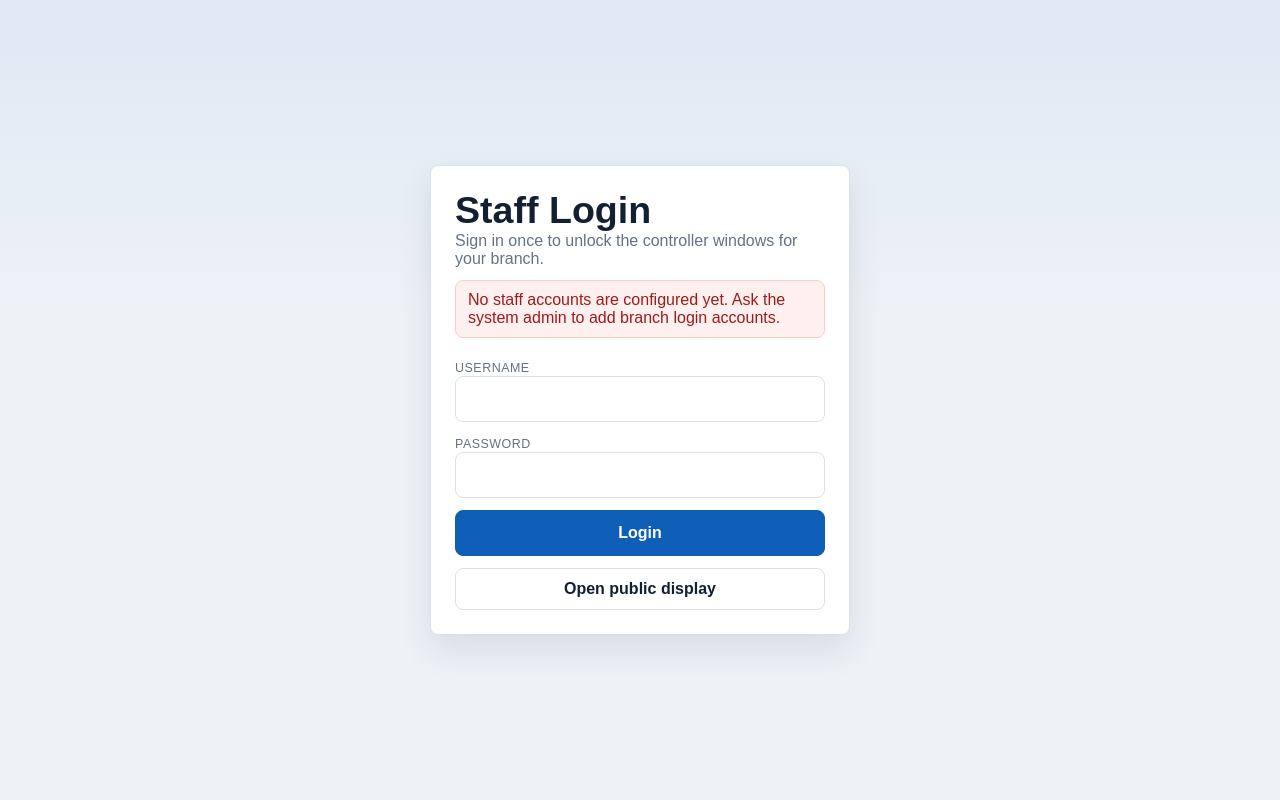
After one commit to donaks/PSA-queuing, a Flask app: page /login in a window 1280 px wide. The commit adds this page. Run offline with Flask 3, Linux system fonts and the light colour scheme.

Commit message:
Add branch staff login

```diff
--- a/app.py
+++ b/app.py
@@ -1,8 +1,9 @@
-from flask import Flask, render_template, jsonify, request
+from flask import Flask, render_template, jsonify, redirect, request, session, url_for
 from threading import Lock
 from dotenv import load_dotenv
 from ipaddress import ip_address, ip_network
 from werkzeug.middleware.proxy_fix import ProxyFix
+from werkzeug.security import check_password_hash
 import os
 import time
 
@@ -18,6 +19,7 @@ lock = Lock()
 
 QUEUES = ["reg-pri", "reg-reg", "iss-pri", "iss-reg"]
 ADMIN_TOKEN = os.getenv("QUEUE_ADMIN_TOKEN", "").strip()
+DEFAULT_BRANCH = os.getenv("DEFAULT_BRANCH", "main").strip() or "main"
 LAN_NETWORKS = tuple(
     ip_network(network)
     for network in (
@@ -32,15 +34,9 @@ LAN_NETWORKS = tuple(
     )
 )
 
-queue_state = {
-    "reg-pri": {"called": 0, "serving": 0, "max": None},
-    "reg-reg": {"called": 0, "serving": 0, "max": None},
-    "iss-pri": {"called": 0, "serving": 0, "max": None},
-    "iss-reg": {"called": 0, "serving": 0, "max": None},
-}
-
-announcement_events = []
-latest_announcement_id = 0
+branch_states = {}
+branch_announcements = {}
+branch_latest_announcement_ids = {}
 
 WINDOW_MAPPING = {
     1: {"queue": "reg-pri", "title": "REGISTRATION", "type": "PRIORITY"},
@@ -48,6 +44,98 @@ WINDOW_MAPPING = {
     3: {"queue": "iss-pri", "title": "ISSUANCE", "type": "PRIORITY"},
     4: {"queue": "iss-reg", "title": "ISSUANCE", "type": "REGULAR"},
 }
+
+
+def make_queue_state():
+    return {
+        "reg-pri": {"called": 0, "serving": 0, "max": None},
+        "reg-reg": {"called": 0, "serving": 0, "max": None},
+        "iss-pri": {"called": 0, "serving": 0, "max": None},
+        "iss-reg": {"called": 0, "serving": 0, "max": None},
+    }
+
+
+def parse_admin_accounts():
+    accounts = {}
+    raw_accounts = os.getenv("QUEUE_ADMIN_USERS", "").strip()
+
+    for item in raw_accounts.split(";"):
+        if not item.strip():
+            continue
+
+        parts = item.split(":", 2)
+        if len(parts) != 3:
+            continue
+
+        branch, username, password = [part.strip() for part in parts]
+        if branch and username and password:
+            accounts[username] = {"branch": branch, "password": password}
+
+    fallback_username = os.getenv("QUEUE_ADMIN_USERNAME", "").strip()
+    fallback_password = os.getenv("QUEUE_ADMIN_PASSWORD", "").strip()
+    if fallback_username and fallback_password:
+        accounts.setdefault(
+            fallback_username,
+            {"branch": DEFAULT_BRANCH, "password": fallback_password}
+        )
+
+    return accounts
+
+
+ADMIN_ACCOUNTS = parse_admin_accounts()
+
+
+def check_account_password(stored_password, candidate_password):
+    if stored_password.startswith(("pbkdf2:", "scrypt:")):
+        return check_password_hash(stored_password, candidate_password)
+
+    return stored_password == candidate_password
+
+
+def normalize_branch(branch):
+    branch = (branch or DEFAULT_BRANCH).strip().lower()
+    allowed = []
+    for character in branch:
+        if character.isalnum() or character in {"-", "_"}:
+            allowed.append(character)
+
+    return "".join(allowed) or DEFAULT_BRANCH
+
+
+def get_branch_state(branch):
+    branch = normalize_branch(branch)
+    if branch not in branch_states:
+        branch_states[branch] = make_queue_state()
+        branch_announcements[branch] = []
+        branch_latest_announcement_ids[branch] = 0
+
+    return branch_states[branch]
+
+
+def public_branch():
+    return normalize_branch(request.args.get("branch") or DEFAULT_BRANCH)
+
+
+def active_branch():
+    return normalize_branch(session.get("branch") or DEFAULT_BRANCH)
+
+
+def logged_in():
+    return bool(session.get("username") and session.get("branch"))
+
+
+def safe_next_url(next_url):
+    if next_url and next_url.startswith("/") and not next_url.startswith("//"):
+        return next_url
+
+    return url_for("controller")
+
+
+def login_required_response():
+    if request.path.startswith("/api/"):
+        return jsonify({"error": "Login required"}), 401
+
+    return redirect(url_for("login", next=request.full_path.rstrip("?")))
 
 
 def get_queue_name(queue):
@@ -86,6 +174,9 @@ def request_admin_token():
 
 
 def control_allowed():
+    if logged_in():
+        return True
+
     if ADMIN_TOKEN and request_admin_token() == ADMIN_TOKEN:
         return True
 
@@ -95,6 +186,9 @@ def control_allowed():
 def require_control_access():
     if control_allowed():
         return None
+
+    if not logged_in() and not request_admin_token():
+        return jsonify({"error": "Login required"}), 401
 
     return jsonify({"error": "Controller access denied"}), 403
 
@@ -120,21 +214,23 @@ def make_announcement(queue, mode, serving_number=None, called_number=None):
     return ""
 
 
-def save_announcement(queue, message):
-    global latest_announcement_id
-
+def save_announcement(branch, queue, message):
     if not message:
         return None
 
-    latest_announcement_id += 1
+    branch = normalize_branch(branch)
+    get_branch_state(branch)
+    branch_latest_announcement_ids[branch] += 1
 
     event = {
-        "id": latest_announcement_id,
+        "id": branch_latest_announcement_ids[branch],
         "message": message,
         "queue": queue,
+        "branch": branch,
         "timestamp": time.time()
     }
 
+    announcement_events = branch_announcements[branch]
     announcement_events.append(event)
 
     if len(announcement_events) > 300:
@@ -145,35 +241,83 @@ def save_announcement(queue, message):
 
 @app.route("/")
 def home():
-    return render_template("home.html")
+    return render_template("home.html", branch=DEFAULT_BRANCH, user=session.get("username"))
+
+
+@app.route("/login", methods=["GET", "POST"])
+def login():
+    error = ""
+    next_url = safe_next_url(request.args.get("next") or url_for("controller"))
+
+    if request.method == "POST":
+        next_url = safe_next_url(request.form.get("next") or next_url)
+        username = request.form.get("username", "").strip()
+        password = request.form.get("password", "")
+        account = ADMIN_ACCOUNTS.get(username)
+
+        if account and check_account_password(account["password"], password):
+            session.clear()
+            session["username"] = username
+            session["branch"] = normalize_branch(account["branch"])
+            return redirect(next_url)
+
+        error = "Invalid username or password."
+
+    return render_template(
+        "login.html",
+        error=error,
+        next_url=next_url,
+        has_accounts=bool(ADMIN_ACCOUNTS)
+    )
+
+
+@app.route("/logout")
+def logout():
+    session.clear()
+    return redirect(url_for("login"))
 
 
 @app.route("/controller")
 def controller():
-    return render_template("index.html")
+    if not logged_in():
+        return login_required_response()
+
+    branch = active_branch()
+    return render_template("index.html", branch=branch, username=session.get("username"))
 
 
 @app.route("/display")
 def display():
-    return render_template("display.html")
+    return render_template("display.html", branch=DEFAULT_BRANCH)
+
+
+@app.route("/branch/<branch>/display")
+def branch_display(branch):
+    return render_template("display.html", branch=normalize_branch(branch))
 
 
 @app.route("/window/<int:window_id>")
 def window_controller(window_id):
+    if not logged_in():
+        return login_required_response()
+
     if window_id not in WINDOW_MAPPING:
         return "Invalid window", 404
 
     return render_template(
         "window.html",
         window_id=window_id,
-        config=WINDOW_MAPPING[window_id]
+        config=WINDOW_MAPPING[window_id],
+        branch=active_branch(),
+        username=session.get("username")
     )
 
 
 @app.route("/api/state")
 def get_state():
+    branch = public_branch()
     with lock:
-        return jsonify(queue_state)
+        return jsonify(get_branch_state(branch))
 
 @app.route("/api/health")
 def health():
@@ -189,6 +333,8 @@ def debug_client():
         "host": request.host,
         "is_lan": is_lan_request(),
         "control_allowed": control_allowed(),
+        "session_user": session.get("username"),
+        "session_branch": session.get("branch"),
         "trusted_proxy": os.getenv("TRUST_PROXY", "true"),
         "headers": {
             "Forwarded": request.headers.get("Forwarded"),
@@ -206,7 +352,11 @@ def get_announcements():
     except ValueError:
         since = 0
 
+    branch = public_branch()
+
     with lock:
+        announcement_events = branch_announcements.get(branch, [])
+        latest_announcement_id = branch_latest_announcement_ids.get(branch, 0)
         events = [event for event in announcement_events if event["id"] > since]
         events.sort(key=lambda event: event["id"])
 
@@ -225,7 +375,9 @@ def next_queue(queue):
     if queue not in QUEUES:
         return jsonify({"error": "Invalid queue"}), 400
 
+    branch = active_branch()
     with lock:
+        queue_state = get_branch_state(branch)
         q = queue_state[queue]
 
         called = q["called"]
@@ -258,7 +410,7 @@ def next_queue(queue):
                 called_number=new_called
             )
 
-        event = save_announcement(queue, announcement)
+        event = save_announcement(branch, queue, announcement)
 
         return jsonify({"state": queue_state, "event": event})
 
@@ -272,7 +424,9 @@ def reset_queue(queue):
     if queue not in QUEUES:
         return jsonify({"error": "Invalid queue"}), 400
 
+    branch = active_branch()
     with lock:
+        queue_state = get_branch_state(branch)
         queue_state[queue]["called"] = 0
         queue_state[queue]["serving"] = 0
         queue_state[queue]["max"] = None
@@ -289,10 +443,12 @@ def update_max(queue):
     if queue not in QUEUES:
         return jsonify({"error": "Invalid queue"}), 400
 
+    branch = active_branch()
     data = request.get_json() or {}
     raw_value = str(data.get("max", "")).strip()
 
     with lock:
+        queue_state = get_branch_state(branch)
         q = queue_state[queue]
 
         if raw_value == "":
--- a/templates/base.html
+++ b/templates/base.html
@@ -398,6 +398,45 @@
       border-radius: 8px;
     }
 
+    .auth-shell {
+      min-height: 100vh;
+      display: grid;
+      place-items: center;
+      padding: 24px;
+    }
+
+    .auth-card {
+      width: min(420px, 100%);
+      background: #fff;
+      border: 1px solid var(--line);
+      border-radius: 8px;
+      box-shadow: var(--shadow);
+      padding: 24px;
+    }
+
+    .form-grid {
+      display: grid;
+      gap: 12px;
+      margin-top: 20px;
+    }
+
+    .form-grid input {
+      min-height: 46px;
+    }
+
+    .form-grid button {
+      min-height: 46px;
+    }
+
+    .error {
+      margin-top: 12px;
+      color: #9b1c1c;
+      background: var(--red-soft);
+      border: 1px solid #ffc9c9;
+      border-radius: 8px;
+      padding: 10px 12px;
+    }
+
     @media (max-width: 720px) {
       .topbar {
         align-items: flex-start;
--- /dev/null
+++ b/templates/login.html
@@ -0,0 +1,32 @@
+{% extends "base.html" %}
+{% block title %}Staff Login{% endblock %}
+{% block body %}
+  <main class="auth-shell">
+    <section class="auth-card">
+      <h1>Staff Login</h1>
+      <p class="muted">Sign in once to unlock the controller windows for your branch.</p>
+
+      {% if not has_accounts %}
+        <p class="error">No staff accounts are configured yet. Ask the system admin to add branch login accounts.</p>
+      {% endif %}
+
+      {% if error %}
+        <p class="error">{{ error }}</p>
+      {% endif %}
+
+      <form class="form-grid" method="post" action="/login">
+        <input type="hidden" name="next" value="{{ next_url }}">
+        <label>
+          <span class="label">Username</span>
+          <input name="username" autocomplete="username" required>
+        </label>
+        <label>
+          <span class="label">Password</span>
+          <input name="password" type="password" autocomplete="current-password" required>
+        </label>
+        <button type="submit">Login</button>
+        <a class="link-button" href="/display">Open public display</a>
+      </form>
+    </section>
+  </main>
+{% endblock %}
```
Also changed, not shown: templates/display.html (+4 -3 lines), templates/home.html (+6 -1 lines), templates/index.html (+9 -44 lines), templates/window.html (+8 -42 lines), README.md, 1 other file.
